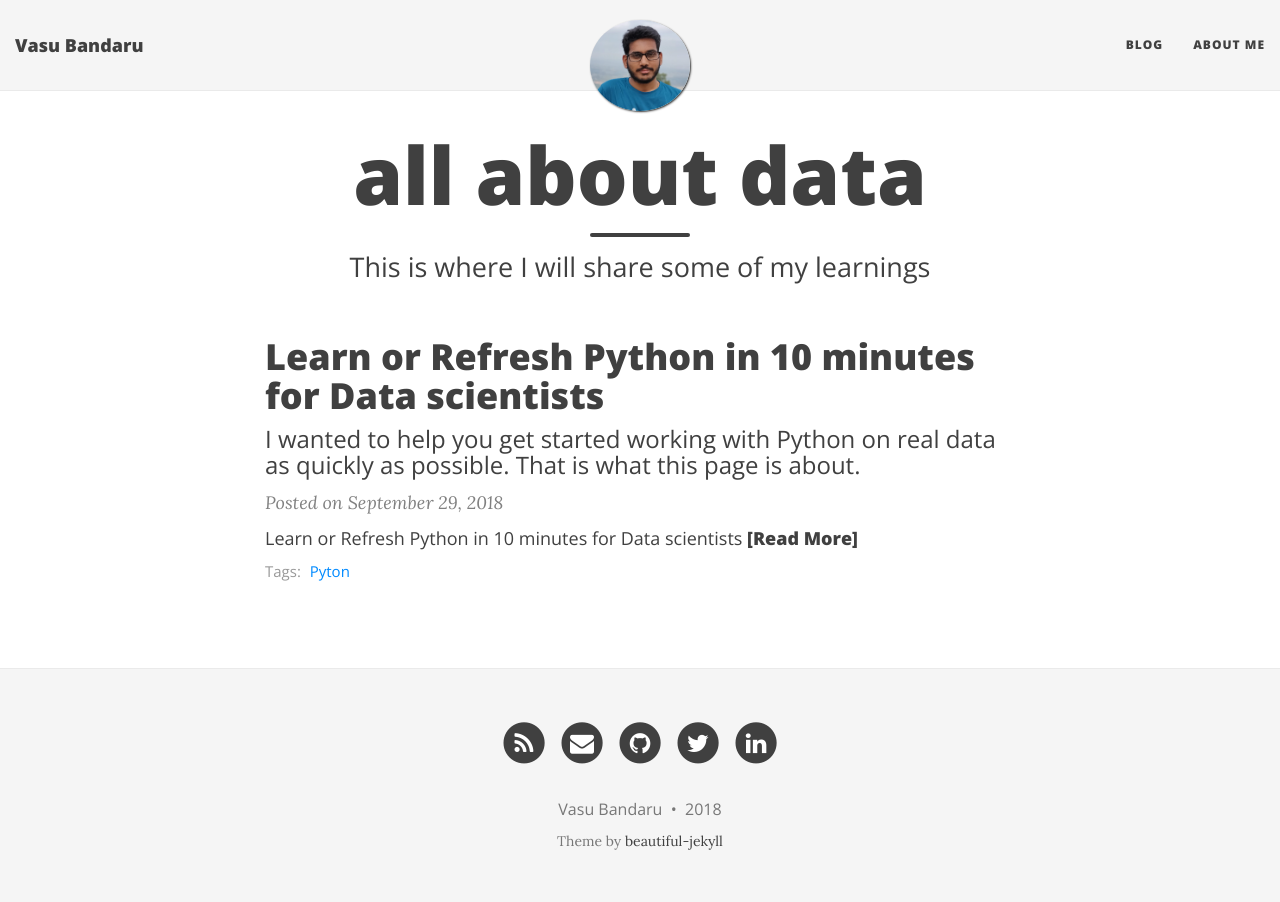
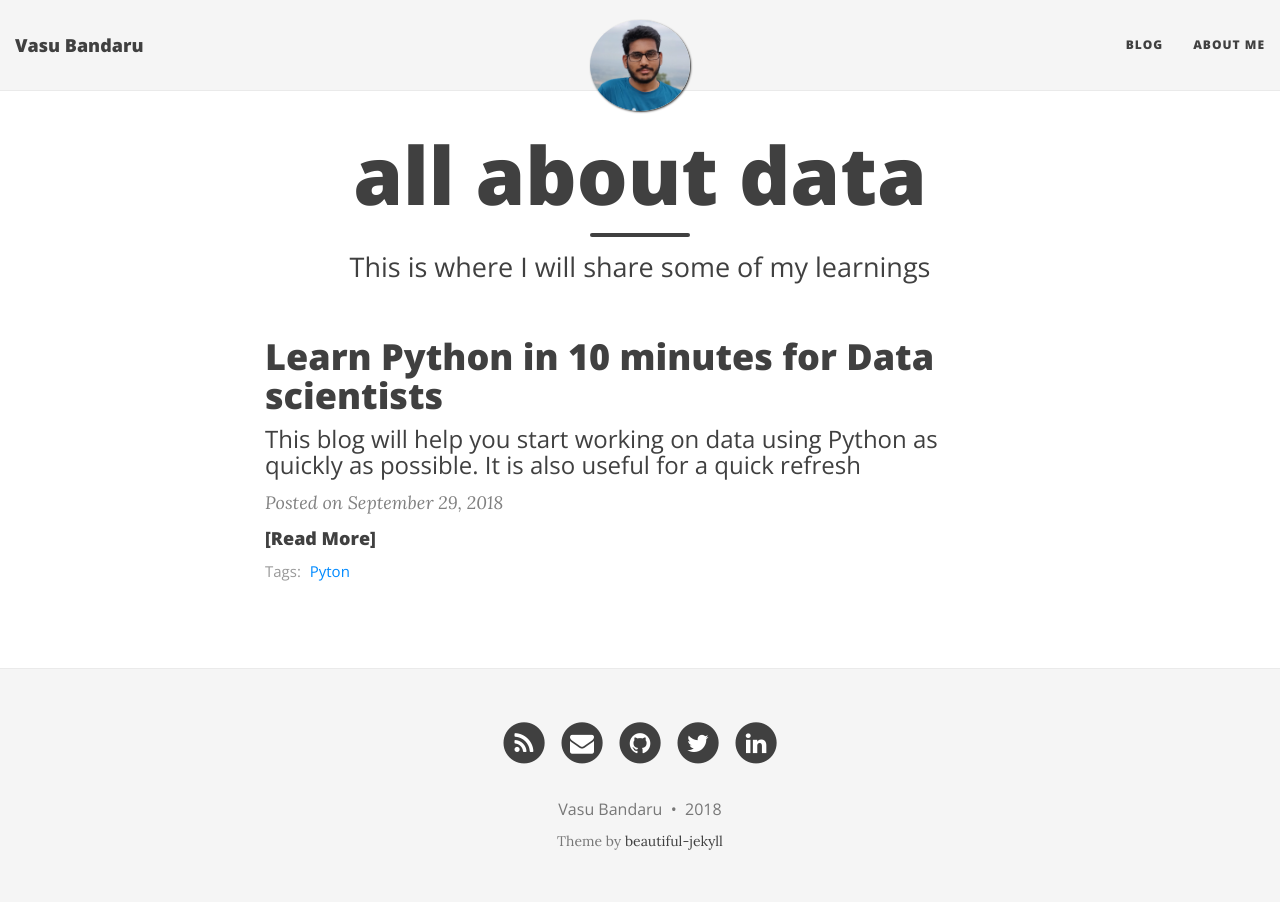
Before and after one commit to vasubandaru/vasubandaru.github.io, a Jekyll site: the page built from index.html, in a window 1280 px wide. Built offline with Jekyll 4.4.1, drawn with Linux system fonts in a browser that asks for light colours; nearby versions of some CDN libraries; the list of posts is cut into pages by our own code; some of the changed lines change nothing that is shown.

Commit message:
Update 2018-09-29-Learn-Python.md

````diff
--- a/_posts/2018-09-29-Learn-Python.md
+++ b/_posts/2018-09-29-Learn-Python.md
@@ -1,138 +1,47 @@
 ---
 layout: post
-title: Learn or Refresh Python in 10 minutes for Data scientists
-subtitle: I wanted to help you get started working with Python on real data as quickly as possible. That is what this page is about.
+title: Learn Python in 10 minutes for Data scientists
+subtitle: This blog will  help you  start working on data using Python as quickly as possible. It is also useful for a quick refresh
 gh-repo: vasubandaru/vasubandaru.github.io
 gh-badge: [star, fork, follow]
 tags: [Pyton]
 ---
+![Buran Ghati,India](https://github.com/vasubandaru/vasubandaru.github.io/tree/master/img/blog1.png)
 
-# Learn or Refresh Python in 10 minutes for Data scientists
-
-![](C:\Users\Vasumani.Bandaru\Pictures\blog1.png)
-
-### I wanted to help you get started working with Python on real data as quickly as possible. That is what this page is about.
-
-This article list downs the things that you would need most frequently while working with data. It will be easy, if you've already taken a basic course on Python.
+This article list downs the things that you would need most frequently while working exploring and manipulating datasets. It will be easy, if you've already taken a basic course on Python. Don't worry you can start for now without any experience.
 
 ### Let's start
 
-**Step 0:** Download
+**Step 0: Download **
 
-[Python]: https://www.python.org/downloads/
+> [Python](https://www.python.org/downloads/) and  [Anaconda](https://www.anaconda.com/download/)
 
- and
+We'll be using Python 3 in this article.
+After installing fire up your Spyder(IDE) or Jupyter(notebook) to start coding
 
-[Anaconda]: https://www.anaconda.com/download/
+### Libraries
+Apart from basic things you would need libraries for most of the functions. The most frequently used libraries for data science are
+> Numpy
+> Pandas
+> Scipy
+> Scikit-Learn
+> Matplotlib
 
-We'll be using Python 3 format in this blog
+To download libraries either use command prompt OR anaconda prompt . You can also download them from  Jupyter/IPython notebook
 
 ```python
+#From command prompt
+pip install pandas
+
+#If you don't have root access on your Linux/Unix terminal
+sudo pip install pandas
+
+#From Jupyteer
 !pip install twitter
 ```
-
+You need to import these libraries before you use them
 
 ```python
 import pandas as pd
-from twitter import *
+import numpy as np
 ```
-
-
-```python
-tweets = pd.read_csv('C:/Users/Vasumani.Bandaru/Downloads/delete-tweets-master/tweets.csv')
-```
-
-
-```python
-tweets.head()
-```
-
-<table border="1" class="dataframe">
-  <thead>
-    <tr style="text-align: right;">
-      <th></th>
-      <th>tweet_id</th>
-      <th>in_reply_to_status_id</th>
-      <th>in_reply_to_user_id</th>
-      <th>timestamp</th>
-      <th>source</th>
-      <th>text</th>
-      <th>retweeted_status_id</th>
-      <th>retweeted_status_user_id</th>
-      <th>retweeted_status_timestamp</th>
-      <th>expanded_urls</th>
-    </tr>
-  </thead>
-  <tbody>
-    <tr>
-      <th>0</th>
-      <td>853950333319495680</td>
-      <td>NaN</td>
-      <td>NaN</td>
-      <td>2017-04-17 12:36:39 +0000</td>
-      <td>&lt;a href="http://twitter.com/download/android" ...</td>
-      <td>What abt your own delays (AI-460 Vijayawada to...</td>
-      <td>NaN</td>
-      <td>NaN</td>
-      <td>NaN</td>
-      <td>https://www.google.co.in/amp/wap.business-stan...</td>
-    </tr>
-    <tr>
-      <th>1</th>
-      <td>853947835766657024</td>
-      <td>NaN</td>
-      <td>NaN</td>
-      <td>2017-04-17 12:26:44 +0000</td>
-      <td>&lt;a href="http://twitter.com/download/android" ...</td>
-      <td>AIR-460 dlyd by 8 hrs. Vijayawada airport nd m...</td>
-      <td>NaN</td>
-      <td>NaN</td>
-      <td>NaN</td>
-      <td>NaN</td>
-    </tr>
-    <tr>
-      <th>2</th>
-      <td>853117178941382657</td>
-      <td>8.525822e+17</td>
-      <td>44196397.0</td>
-      <td>2017-04-15 05:26:00 +0000</td>
-      <td>&lt;a href="http://twitter.com/download/android" ...</td>
-      <td>@elonmusk any timeframe for India release?</td>
-      <td>NaN</td>
-      <td>NaN</td>
-      <td>NaN</td>
-      <td>NaN</td>
-    </tr>
-    <tr>
-      <th>3</th>
-      <td>851405461903429634</td>
-      <td>NaN</td>
-      <td>NaN</td>
-      <td>2017-04-10 12:04:15 +0000</td>
-      <td>&lt;a href="http://twitter.com/download/android" ...</td>
-      <td>RT @carterjwm: HELP ME PLEASE. A MAN NEEDS HIS...</td>
-      <td>8.498136e+17</td>
-      <td>2.568271e+09</td>
-      <td>2017-04-06 02:38:40 +0000</td>
-      <td>https://twitter.com/carterjwm/status/849813577...</td>
-    </tr>
-    <tr>
-      <th>4</th>
-      <td>842596860070043648</td>
-      <td>NaN</td>
-      <td>244413282.0</td>
-      <td>2017-03-17 04:42:00 +0000</td>
-      <td>&lt;a href="http://twitter.com/download/android" ...</td>
-      <td>@SpectranetCare Internet frqntly goes down, fa...</td>
-      <td>NaN</td>
-      <td>NaN</td>
-      <td>NaN</td>
-      <td>NaN</td>
-    </tr>
-  </tbody>
-</table>
-
-
-```python
-
-```
````
